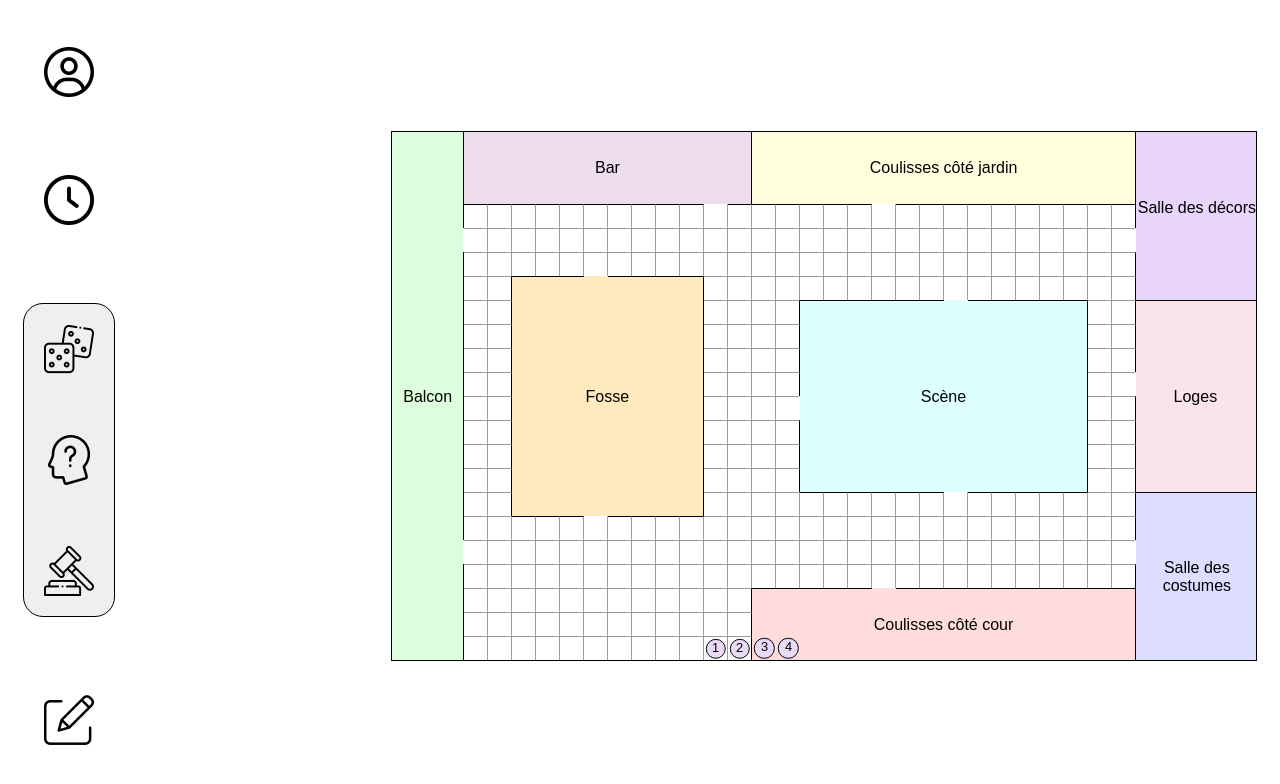
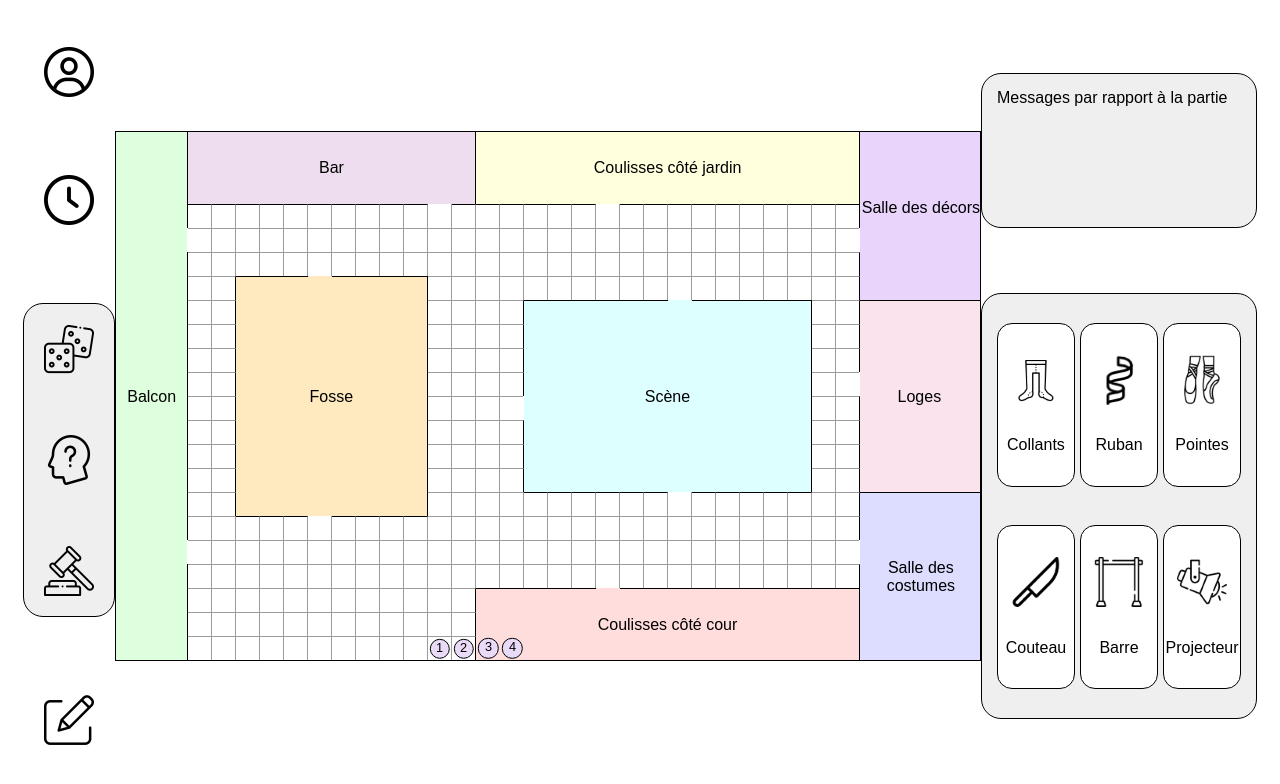
Before and after one commit to ctriat/PII_MeurtreOpera, a plain HTML site: page Pages/partieJoueur.html in a window 1280 px wide. Drawn offline with Linux system fonts and the light colour scheme.

Commit message:
Ajout elements partie

```diff
--- a/Pages/partieJoueur.html
+++ b/Pages/partieJoueur.html
@@ -13,14 +13,14 @@
 
   <div id="container">
     <div id="barreLaterale">
-      <img src="../Images/personnageR.png" />
-      <img src="../Images/horlogeR.png" />
+      <img src="../Images/personnageR.png" alt="Personnage" />
+      <img src="../Images/horlogeR.png" alt="Horloge" />
       <div id="sectionTour">
-        <img src="../Images/desR.png" />
-        <img src="../Images/hypotheseR.png" />
-        <img src="../Images/accuserR.png" />
+        <img src="../Images/desR.png" alt="Dés" />
+        <img src="../Images/hypotheseR.png" alt="Hypothèse" />
+        <img src="../Images/accuserR.png" alt="Accuser" />
       </div>
-      <img src="../Images/blocNotesR.png" />
+      <img src="../Images/blocNotesR.png" alt="Bloc-notes" />
     </div>
     <div id="plateau">
       <span id="labelBalcon">Balcon</span>
@@ -33,6 +33,10 @@
       <span id="labelLoges">Loges</span>
       <span id="labelSalleCostumes">Salle des costumes</span>
     </div>
+    <div id="elemPartie">
+      <div id="infosPartie">Messages par rapport à la partie</div>
+      <div id="sectionCartes"></div>
+    </div>
   </div>
 
 </body>
--- a/Scripts/scriptPartieJoueur.js
+++ b/Scripts/scriptPartieJoueur.js
@@ -19,6 +19,14 @@ function generationPlateau() {
   for (let i = 1; i <= 4; i++) {
     definitionJoueur(i, 21, yJoueur++);
   }
+
+  creationCarte('Armes', 'Collants');
+  creationCarte('Armes', 'Ruban');
+  creationCarte('Armes', 'Pointes');
+  creationCarte('Armes', 'Couteau');
+  creationCarte('Armes', 'Barre');
+  creationCarte('Armes', 'Projecteur');
+  //creationCarte('Armes', 'Pointes');
 }
 
 function recupererCase(id) {
@@ -184,4 +192,17 @@ function definitionJoueur(id, x, y) {
   document.getElementById(x + ';' + y).appendChild(joueur);
 }
 
+function creationCarte(typeCarte, nomCarte) {
+  let carte = document.createElement('div');
+  carte.className = 'carte';
+  let img = document.createElement('img');
+  img.src = '../Images/' + typeCarte + '/' + nomCarte + 'R.png';
+  img.alt = nomCarte;
+  carte.appendChild(img);
+  let legende = document.createElement('div');
+  legende.textContent = nomCarte;
+  carte.appendChild(legende);
+  document.getElementById('sectionCartes').appendChild(carte);
+}
+
 generationPlateau();
--- a/Style/stylePartieJoueur.css
+++ b/Style/stylePartieJoueur.css
@@ -7,12 +7,19 @@
   font-family: Arial, Helvetica, sans-serif;
 }
 
+/*Barre laterale*/
+
 #barreLaterale {
   display: flex;
   flex-direction: column;
   align-items: center;
   height: 97vh;
   justify-content: space-around;
+}
+
+#barreLaterale img {
+  width: 50px;
+  height: 50px;
 }
 
 #sectionTour {
@@ -26,7 +33,54 @@
   border: 1px solid black;
 }
 
-#barreLaterale img {
-  width: 50px;
-  height: 50px;
+/*Elements partie*/
+
+#elemPartie {
+  display: flex;
+  flex-direction: column;
+  align-self: center;
+  justify-content: space-evenly;
+  width: 23%;
+  height: 97vh;
 }
+
+#infosPartie {
+  box-sizing: border-box;
+  width: 100%;
+  height: 20%;
+  padding: 15px;
+  border-radius: 20px;
+  border: 1px solid black;
+  background-color: #efefefff;
+  overflow: auto;
+}
+
+#sectionCartes {
+  display: flex;
+  flex-wrap: wrap;
+  justify-content: space-evenly;
+  align-items: center;
+  box-sizing: border-box;
+  width: 100%;
+  height: 55%;
+  padding: 10px;
+  border-radius: 20px;
+  border: 1px solid black;
+  background-color: #efefefff;
+  overflow: auto;
+  scrollbar-width: thin;
+}
+
+.carte {
+  display: flex;
+  flex-direction: column;
+  justify-content: space-evenly;
+  align-items: center;
+  width: 30%;
+  height: 40%;
+  margin-bottom: 7px;
+  margin-top: 7px;
+  border-radius: 15px;
+  border: 1px solid black;
+  background-color: white;
+}
```
Also changed, not shown: Images/Armes/BarreR.png (added), Images/Armes/CollantsR.png (added), Images/Armes/CouteauR.png (added), Images/Armes/PointesR.png (added), Images/Armes/ProjecteurR.png (added), Images/Armes/RubanR.png (added), Images/Originales/Armes/barre.png (added), Images/Originales/Armes/collants.png (added), Images/Originales/Armes/couteau.png (added), Images/Originales/Armes/pointes.png (added), Images/Originales/Armes/projecteur.png (added), Images/Originales/Armes/ruban.png (added), Images/Originales/Armes/rubanCentre.png (added).
